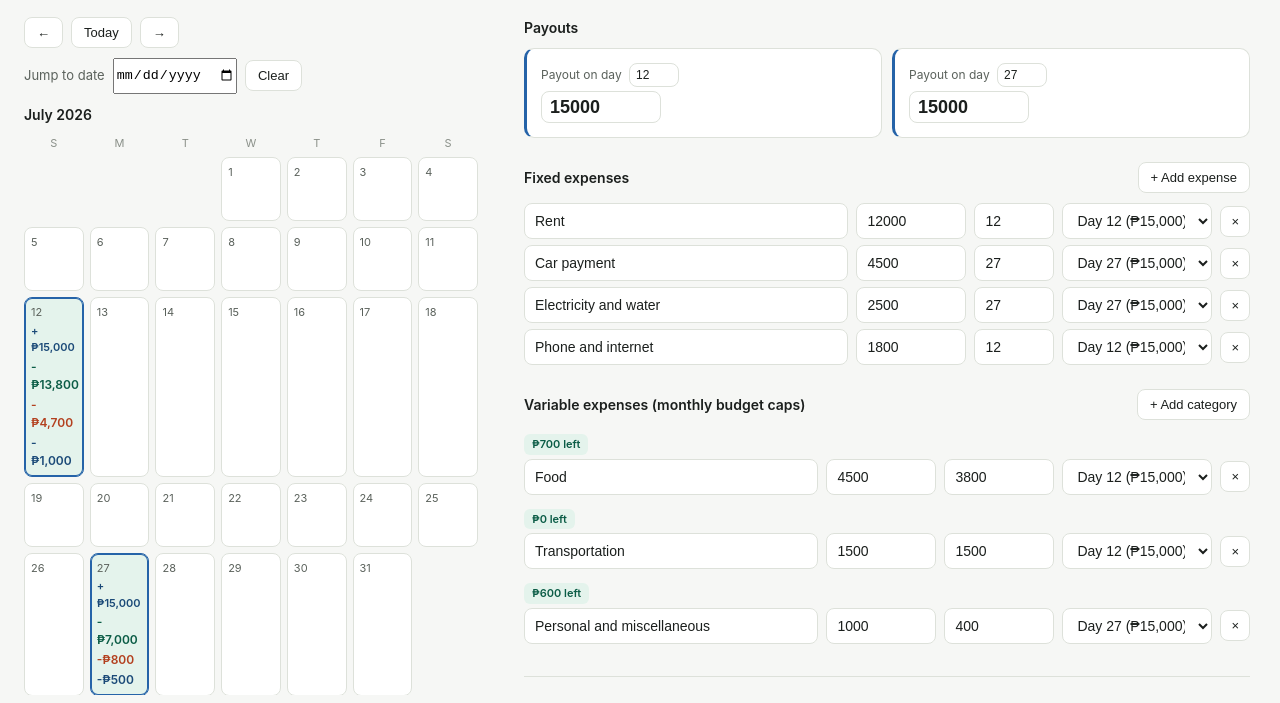
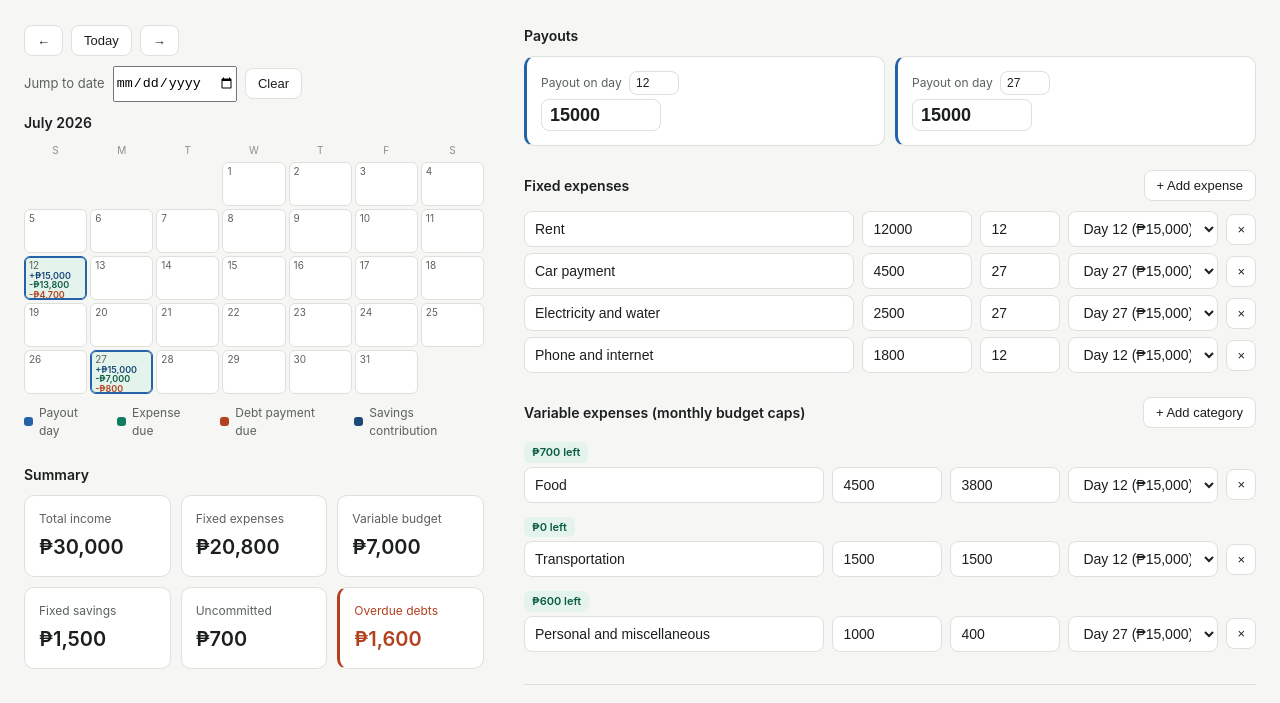
Before and after one commit to Frnce/Budget-Planner, a plain HTML site: page index.html in a window 1280 px wide. Shown: the part 89-792 px from the top of the page. Drawn offline with Linux system fonts and the light colour scheme.

Commit message:
resize calendar for better fit

```diff
--- a/index.html
+++ b/index.html
@@ -48,18 +48,13 @@
     font-family: -apple-system, BlinkMacSystemFont, "Segoe UI", Roboto, Helvetica, Arial, sans-serif;
     line-height:1.5;
   }
-  html, body{height:100%;}
   .wrap{max-width:1360px; margin:0 auto; padding:2rem 1.5rem 4rem;}
   .dashboard{display:grid; grid-template-columns:1fr; gap:0 2.5rem;}
   .col-right{margin-top:2.5rem;}
   @media (min-width:960px){
-    html, body{overflow:hidden;}
-    .wrap{height:100vh; max-height:100vh; display:flex; flex-direction:column; padding:1.5rem 1.5rem 1rem; overflow:hidden;}
-    h1, .subtitle{flex:none;}
-    .dashboard{flex:1 1 auto; min-height:0; display:flex; flex-direction:row; gap:2.5rem;}
+    .dashboard{grid-template-columns:460px 1fr; align-items:start;}
+    .col-right{margin-top:0;}
     .col{min-width:0;}
-    .col-left{flex:0 0 460px; height:100%; overflow-y:auto; padding-right:6px; margin-top:0;}
-    .col-right{flex:1 1 auto; height:100%; overflow-y:auto; padding-right:6px; margin-top:0;}
   }
   h1{font-size:20px; font-weight:600; margin:0 0 4px;}
   .subtitle{font-size:13px; color:var(--text-secondary); margin:0 0 1.75rem;}
@@ -89,16 +84,16 @@
   .field-wide{width:110px;}
   .payout-select{width:150px;}
   .divider{border-top:0.5px solid var(--border); margin:2rem 0;}
-  .cal-head{display:grid; grid-template-columns:repeat(7,minmax(0,1fr)); gap:6px; margin-bottom:6px;}
-  .cal-head div{font-size:11px; color:var(--text-muted); text-align:center;}
-  .cal-grid{display:grid; grid-template-columns:repeat(7,minmax(0,1fr)); gap:6px;}
-  .cal-cell{border:0.5px solid var(--border); border-radius:8px; min-height:64px; padding:6px; background:var(--surface);}
+  .cal-head{display:grid; grid-template-columns:repeat(7,minmax(0,1fr)); gap:3px; margin-bottom:4px;}
+  .cal-head div{font-size:10px; color:var(--text-muted); text-align:center;}
+  .cal-grid{display:grid; grid-template-columns:repeat(7,minmax(0,1fr)); grid-auto-rows:44px; gap:3px;}
+  .cal-cell{border:0.5px solid var(--border); border-radius:6px; height:100%; padding:3px 4px; background:var(--surface); overflow:hidden; line-height:1.1;}
   .cal-cell.has-exp{background:var(--accent-bg);}
   .cal-cell.is-payout{border-color:var(--income); box-shadow:inset 0 0 0 1px var(--income);}
   .cal-cell.is-searched{border-color:var(--accent-text); box-shadow:inset 0 0 0 2px var(--accent-text);}
-  .cal-day{font-size:11px; color:var(--text-secondary);}
-  .cal-amt{font-size:12px; font-weight:600; color:var(--accent-text); margin-top:2px;}
-  .cal-payout{font-size:11px; font-weight:600; color:var(--income-text); margin-top:2px;}
+  .cal-day{font-size:10px; color:var(--text-secondary);}
+  .cal-amt{font-size:9px; font-weight:600; color:var(--accent-text); white-space:nowrap; overflow:hidden; text-overflow:ellipsis;}
+  .cal-payout{font-size:9px; font-weight:600; color:var(--income-text); white-space:nowrap; overflow:hidden; text-overflow:ellipsis;}
   .legend{display:flex; gap:16px; font-size:12px; color:var(--text-secondary); margin-top:10px;}
   .legend span{display:inline-flex; align-items:center; gap:6px;}
   .dot{width:9px; height:9px; border-radius:3px; display:inline-block;}
```
